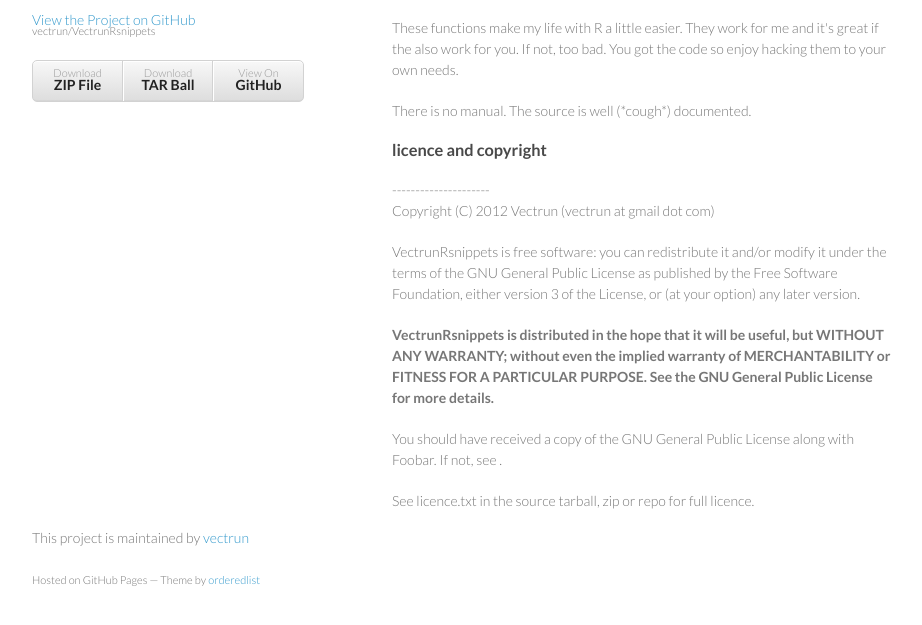
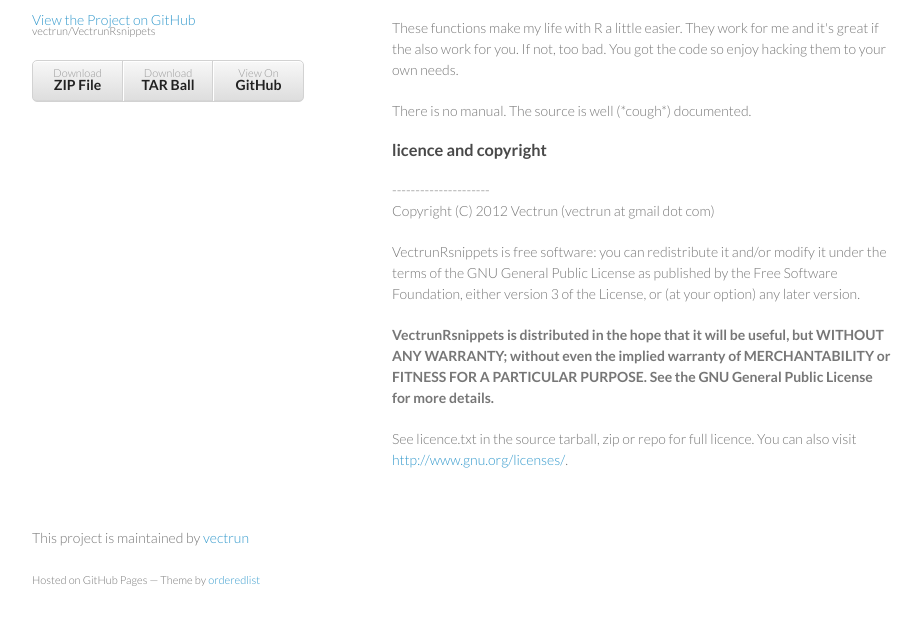
Before and after one commit to vectrun/VectrunRsnippets, a plain HTML site: page index.html in a window 1280 px wide. Shown: the part 141-766 px from the top of the page, without its empty margins (178-1100 px from the left). Drawn offline with Linux system fonts and the light colour scheme.

Commit message:
fixed typos

```diff
--- a/index.html
+++ b/index.html
@@ -54,11 +54,10 @@ but WITHOUT ANY WARRANTY; without even the implied warranty of
 MERCHANTABILITY or FITNESS FOR A PARTICULAR PURPOSE.  See the
 GNU General Public License for more details.</b></p>
 
-<p>You should have received a copy of the GNU General Public License
-along with Foobar.  If not, see <http://www.gnu.org/licenses/>.</p>
+<p>See licence.txt in the source tarball, zip or repo for full
+licence. You can also visit <a href="http://www.gnu.org/licenses/">
+	http://www.gnu.org/licenses/</a>.</p>
 
-
-<p>See licence.txt in the source tarball, zip or repo for full licence.</p>
       </section>
       <footer>
         <p>This project is maintained by <a href="https://github.com/vectrun">vectrun</a></p>
```
